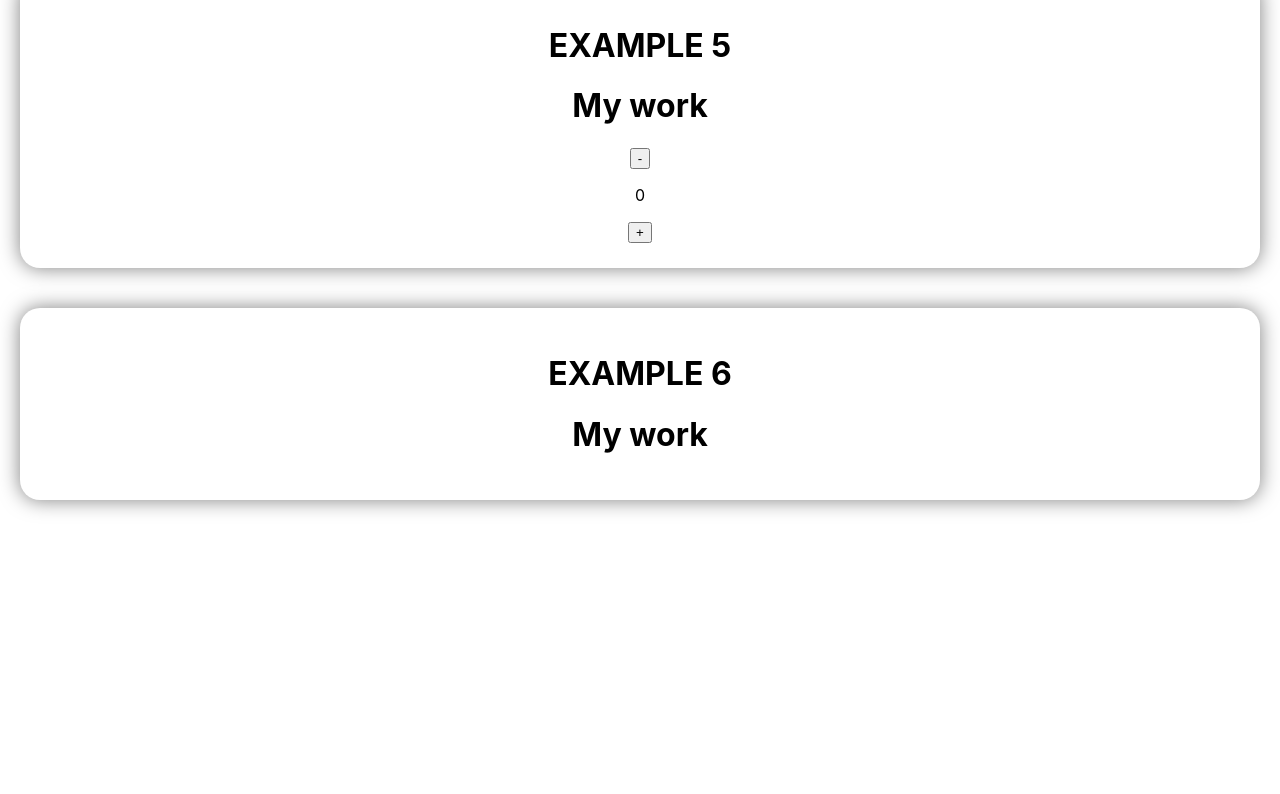
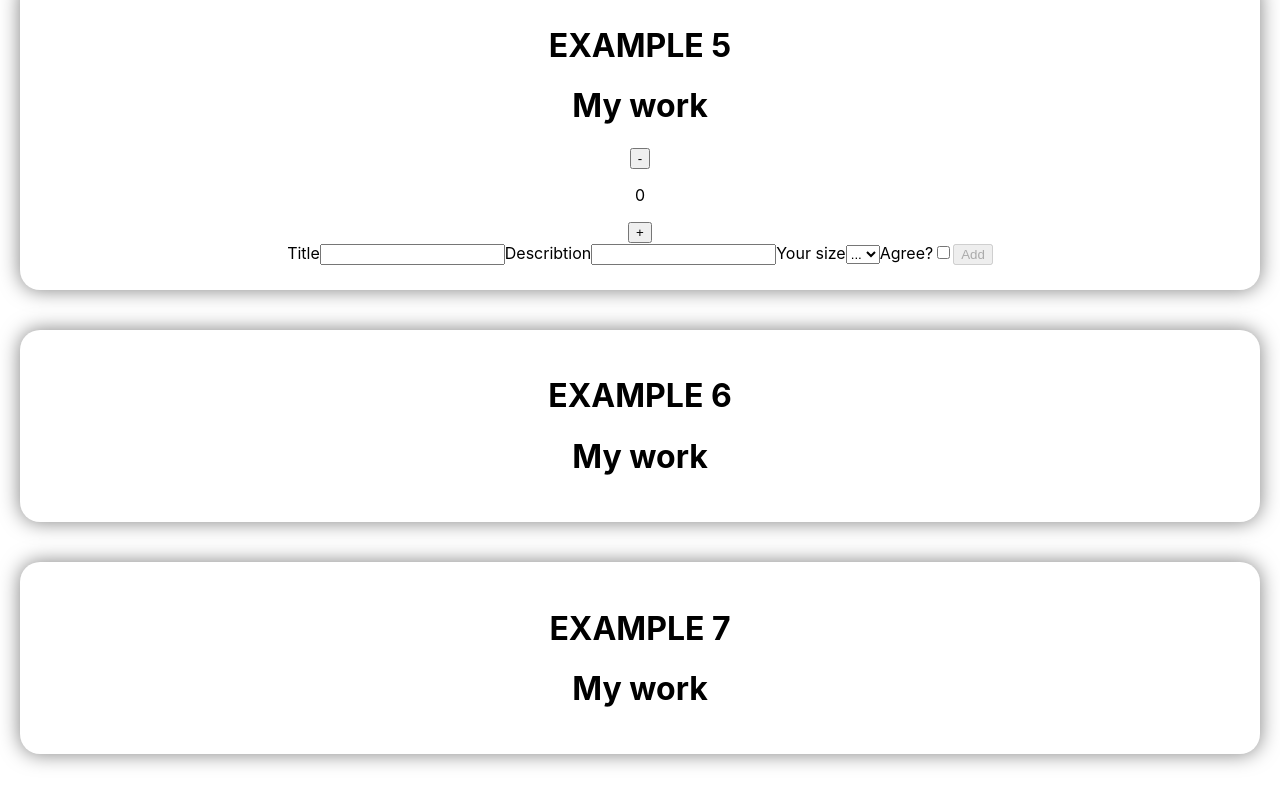
Before and after one commit to Tatiana-goit/example-02, a React (Create React App) app: page / in a window 1280 px wide. Shown: the part 1233-2027 px from the top of the page. Before the commit the page ends 1773 px from the top, so only its background shows below. Built offline with nearby package versions, Linux system fonts and the light colour scheme.

Commit message:
Работа с формой

```diff
--- a/package.json
+++ b/package.json
@@ -9,6 +9,7 @@
     "react": "^17.0.2",
     "react-dom": "^17.0.2",
     "react-scripts": "4.0.3",
+    "uuid": "^8.3.2",
     "web-vitals": "^1.1.2"
   },
   "scripts": {
--- a/src/App.js
+++ b/src/App.js
@@ -6,6 +6,7 @@ import ColorPicker from './components/ColorPicker/ColorPicker';
 import Input from './components/Input/Input'
 import Example1 from './components/Example1/Example1'
 import Example2 from './components/Example2/Example2'
+import Example3 from './components/Example2/Example2'
 import ColorPickerOptions from './data/colorPickerOptions.json';
 
 
@@ -25,6 +26,8 @@ const App =() => {
 
         <Section title='Example 6'><Example2/> </Section>
 
+        <Section title='Example 7'><Example3/> </Section>
+
 
       </div>
     );
--- a/src/components/Example1/Example1.jsx
+++ b/src/components/Example1/Example1.jsx
@@ -1,9 +1,16 @@
 import { Component } from 'react';
 import Counter from './Counter';
+import {v4 as uuid} from 'uuid'
 
 class New extends Component {
     state = {
         counter: 0,
+        title: '',
+        desc: '',
+        product: null,
+        allProducts: [],
+        agreed: false,
+        size: '',
     }
 
     handleDecrement = () => {
@@ -26,6 +33,55 @@ class New extends Component {
          }))
     }
 
+    handleChange = (e) => {
+        e.preventDefault();
+        console.log(e.target.value);
+        console.log(e.target.name);
+        this.setState({
+            [e.target.name]: e.target.value,
+        })
+    };
+    handleSubmit = (e) => {
+        e.preventDefault();
+        const obj = {
+            title: this.state.title,
+            description: this.state.desc,
+        }
+        this.setState({product: obj});
+        this.setState((prevState) => {
+            return {
+                allProducts: [...prevState.allProducts, obj]
+            }
+        })
+    };
+
+    resetForm =() => {
+        this.setState({
+            title: '',
+            desc: '',
+            agreed: false,
+            size: ''})
+    }
+
+    handleCheck = (e) => {
+        e.preventDefault();
+        console.log('name',e.target.name);
+        console.log('checked',e.target.checked);
+        this.setState({
+            agreed: !this.state.agreed,
+        })
+    }
+
+    handleChangeAllInputs = (e) => {
+        const {name,type,checked,value} = e.target;
+        this.setState({[name]: type==='checkbox' ? checked:value})
+    }
+
+    prodIdTitle=uuid();
+    prodIdDesc=uuid();
+    prodIdAgree=uuid();
+    prodIdSize=uuid();
+
     render() {
         const {counter} = this.state
         const { handleDecrement,handleIncrement } = this
@@ -38,11 +94,57 @@ class New extends Component {
                     handleIncrement={handleIncrement}
 
                 />
-                {/* <div className='counter'>
-                    <button onClick={handleDecrement}>-</button>
-                    <p>{counter}</p>
-                    <button onClick={handleIncrement}>+</button>
-                </div> */}
+
+
+                {/* const {} = this.state;
+                const {} = this; */}
+                <form onSubmit={this.handleSubmit}>
+                    <label htmlFor='this.prodIdTitle'>Title</label>
+                    <input
+                        id={this.prodIdTitle}
+                        name='title'
+                        type='text'
+                        value={this.state.title}
+                        onChange={this.handleChangeAllInputs}>
+                   </input>
+
+                    <label htmlFor='this.prodIdDesc'>Describtion</label>
+                    <input
+                        id='this.prodIdDesc'
+                        name='desc'
+                        type='text'
+                        value={this.state.desc}
+                        onChange={this.handleChangeAllInputs}>
+                    </input>
+
+                    <label htmlFor='this.prodIdSize'>Your size</label>
+                    <select
+                        name='size'
+                        value={this.state.size}
+                        id={this.prodIdSize}
+                        onClick={this.handleChangeAllInputs}
+                        >
+                            <option value='' disabled>
+                                ...
+                            </option>
+
+                            <option value='s'>s</option>
+                            <option value='s'>m</option>
+                            <option value='s'>l</option>
+                    </select>
+
+
+                    <label htmlFor='this.prodIdAgree'>Agree?</label>
+                    <input
+                        type='checkbox'
+                        name='agreed'
+                        id={this.prodIdAgree}
+                        checked={this.state.agreed}
+                        onChange={this.handleChangeAllInputs}
+                        ></input>
+
+                    <button type='submit' disabled={!this.state.agreed}>Add</button>
+                </form>
             </div>
         )
     }
```
Also changed, not shown: src/components/Example3/Example3.jsx (added, +52 -0 lines), src/components/Example3/Example3.module.css (added), 1 other file (tests, documents, lock files or other folders).
